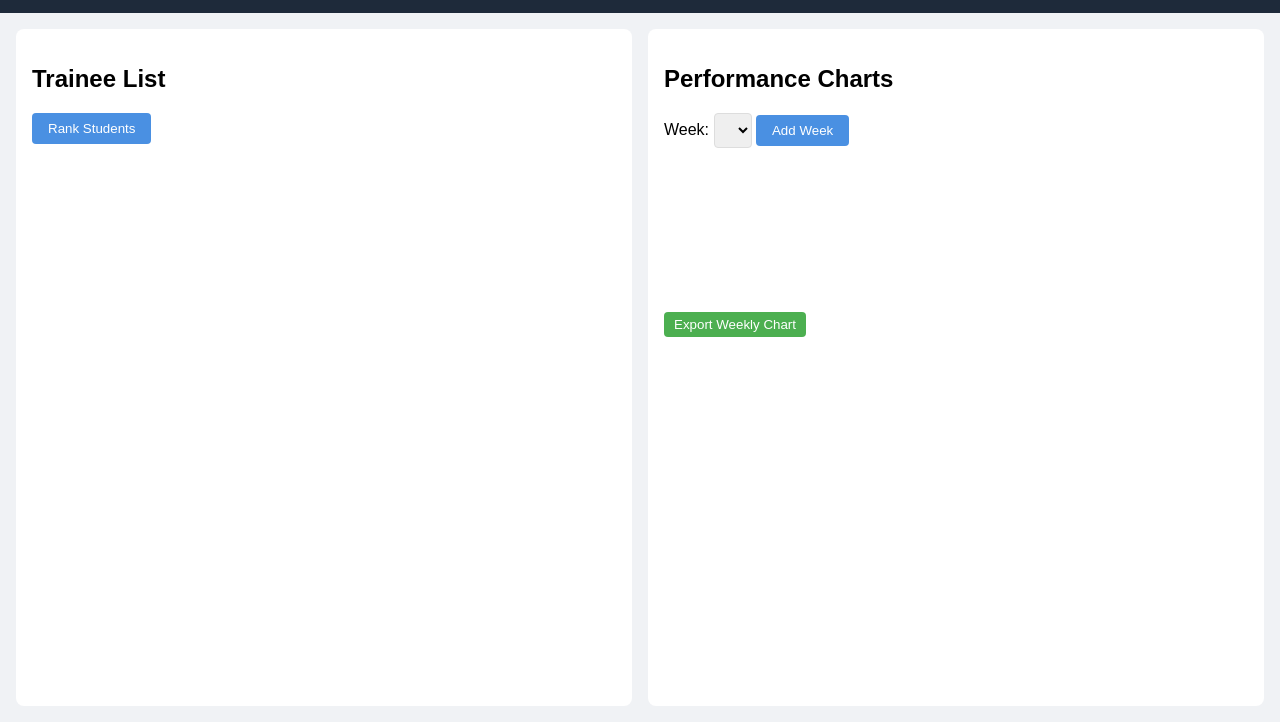
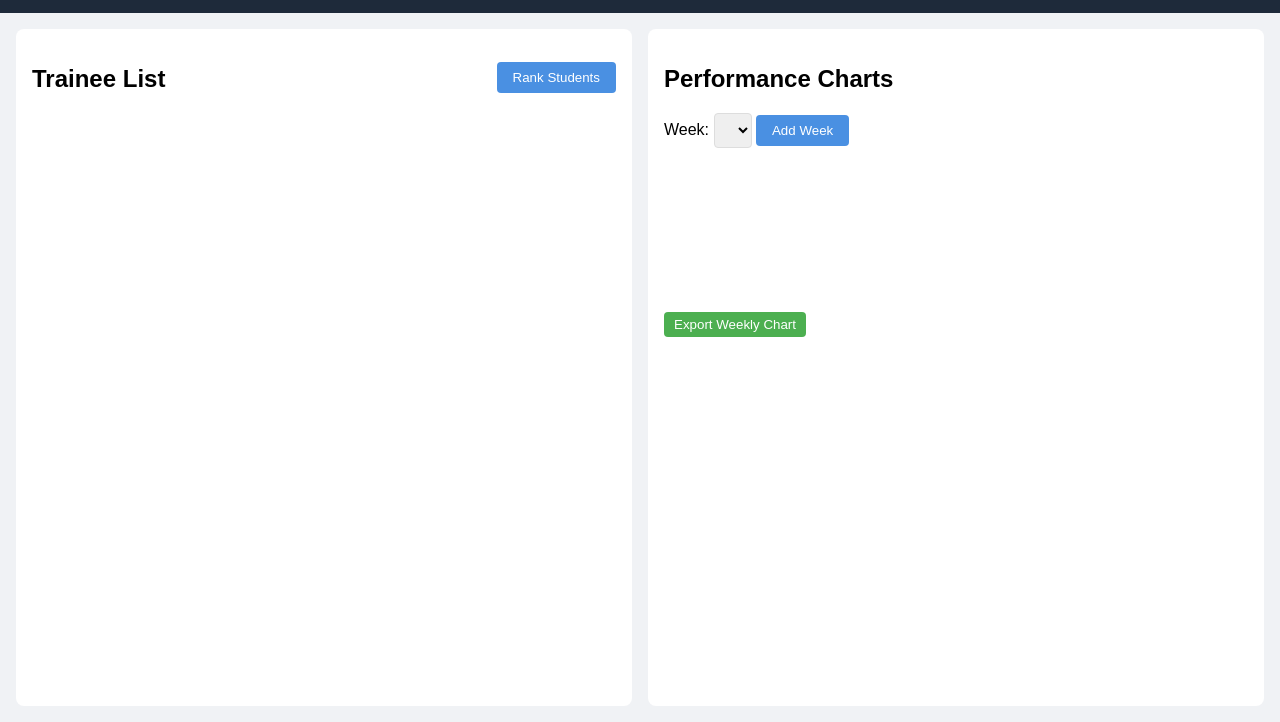
Before and after one commit to bralash/ranker, a plain HTML site: page index.html in a window 1280 px wide. Shown: the part 78-800 px from the top of the page. Drawn offline with nearby package versions, Linux system fonts and the light colour scheme.

Commit message:
position left panel button on the right

```diff
--- a/css/style.css
+++ b/css/style.css
@@ -123,6 +123,7 @@ main {
   border-radius: 8px;
   padding: 1rem;
   flex: 1;
+  position: relative; /* to hold absolute children */
 }
 
 .right-panel {
@@ -133,6 +134,12 @@ main {
 #studentList,
 #rankedStudents {
   margin-bottom: 1rem;
+}
+
+#rankStudents {
+  position: absolute;
+  top: 33px;
+  right: 16px;
 }
 
 .student {
```
